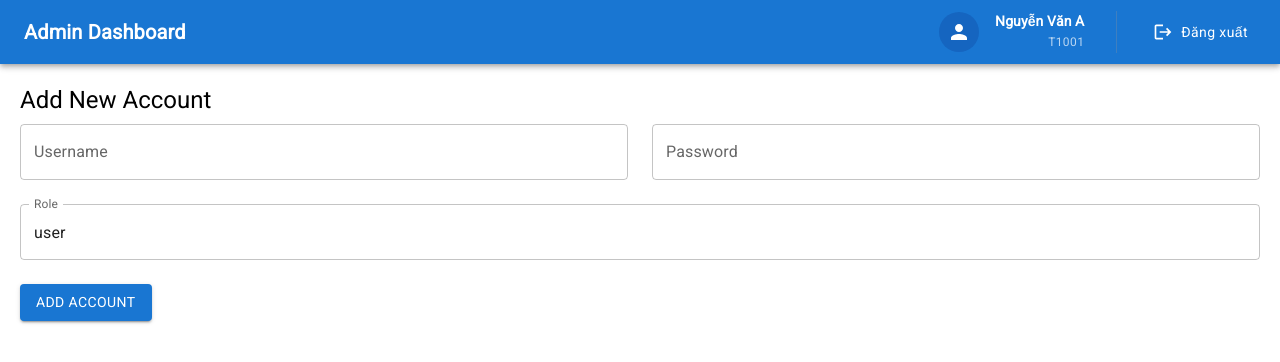
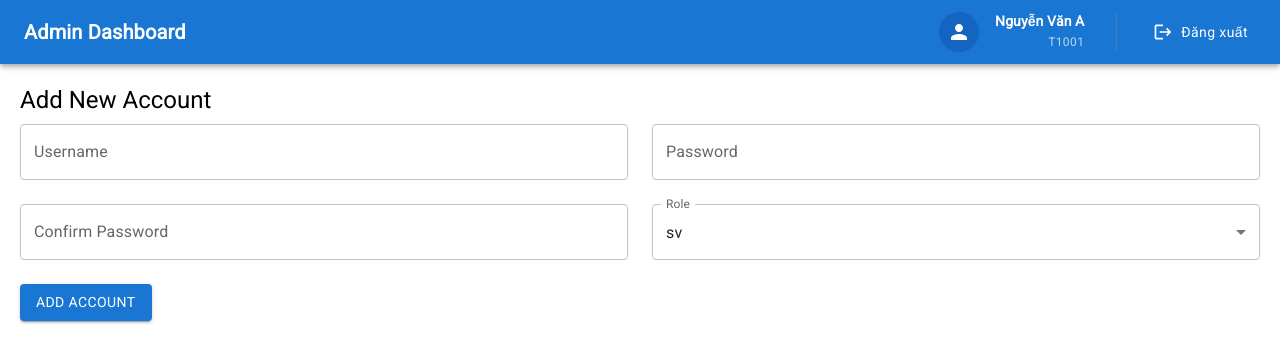
Before and after one commit to ductrong203/KMA_MM, a React (Vite) app in the folder kma_mm/kma_fe/: page /admin/add-account in a window 1280 px wide. Shown: the top 362 px of the page. Built offline with nearby package versions, Linux system fonts and the light colour scheme; sample sign-in values are in the browser's storage; a web font is replaced by a local one.

Commit message:
admin add user

```diff
--- a/kma_mm/kma_fe/src/Api_controller/Service/authService.js
+++ b/kma_mm/kma_fe/src/Api_controller/Service/authService.js
@@ -46,3 +46,23 @@ export const register = async (username, password, confirmPassword) => {
 
     return response.data.message || "Registration successful!"; // Trả về thông báo thành công
 };
+
+
+// Hàm xử lý đăng ký
+export const AdminRegister = async (username, password, confirmPassword, role) => {
+    if (!username || !password || !confirmPassword || !role) {
+        throw new Error("Please fill all fields.");
+    }
+    if (password !== confirmPassword) {
+        throw new Error("Passwords do not match.");
+    }
+
+    const response = await api.post("/auth/register", {
+        username,
+        password,
+        confirmPassword,
+        role
+    });
+
+    return response.data.message || "Registration successful!"; // Trả về thông báo thành công
+};
--- a/kma_mm/kma_fe/src/App.jsx
+++ b/kma_mm/kma_fe/src/App.jsx
@@ -5,7 +5,7 @@ import Dashboard from "./components/Dashboard/Dashboard";
 import AdminDashboard from "./components/Dashboard/AdminDashboard";
 import StudentDashboard from "./components/Dashboard/StudentDashboard";
 import PrivateRoute from "./setPermiss/PrivateRoute";
-import AdminManage from "./components/manage/AdminManage";
+
 import Layout from "./layout/Layout";
 import TrainingDashboard from "./components/Dashboard/TrainingDashboard";
 // Các component chức năng admin
@@ -58,17 +58,7 @@ const App = () => {
             </PrivateRoute>
           }
         />
-        <Route
-          path="/admin/manage"
-          element={
-            <PrivateRoute role={role} allowedRoles={["admin"]}>
-              <Layout Info={info} title="Admin Dashboard">
-                <AdminManage /> {/* Hiển thị component admin manage */}
-              </Layout>
 
-            </PrivateRoute>
-          }
-        />
 
         {/* Route thêm tài khoản */}
         <Route
--- a/kma_mm/kma_fe/src/components/admin/AddAccount.jsx
+++ b/kma_mm/kma_fe/src/components/admin/AddAccount.jsx
@@ -1,30 +1,46 @@
 import React, { useState } from 'react';
-import { Button, TextField, Grid, Typography } from '@mui/material';
-import Layout from '../../layout/Layout';
+import { Button, TextField, Grid, Typography, MenuItem } from '@mui/material';
+import { AdminRegister } from '../../Api_controller/Service/authService';
+
 const AddAccount = () => {
     const [username, setUsername] = useState('');
     const [password, setPassword] = useState('');
-    const [role, setRole] = useState('user');
+    const [confirmPassword, setConfirmPassword] = useState('');
+    const [role, setRole] = useState(6); // Default to 'sv'
 
-    const handleSubmit = () => {
-        // Mock dữ liệu
-        console.log('Adding new account:', { username, password, role });
-        alert(`Account ${username} added successfully!`);
+    const roleMapping = {
+        1: "training",
+        2: "examination",
+        3: "student_manage",
+        4: "library",
+        5: "director",
+        6: "sv",
+        7: "admin",
+    };
+
+    const handleSubmit = async () => {
+        if (password !== confirmPassword) {
+            alert('Passwords do not match!');
+            return;
+        }
+
+        try {
+            const res = await AdminRegister(username, password, confirmPassword, role); // Truyền từng tham số
+            console.log('Adding new account:', { username, password, confirmPassword, role });
+            alert(res); // Hiển thị thông báo từ server
+        } catch (error) {
+            alert(error.message); // Hiển thị lỗi từ hàm AdminRegister
+        }
     };
 
 
-    const trainerInfo = {
-        name: "Nguyễn Văn A",
-        id: "T1001"
-    };
-
     return (
         <div>
-
-
-
-            <Typography variant="h5" gutterBottom>Add New Account</Typography>
+            <Typography variant="h5" gutterBottom>
+                Add New Account
+            </Typography>
             <Grid container spacing={3}>
+                {/* Username */}
                 <Grid item xs={12} sm={6}>
                     <TextField
                         label="Username"
@@ -34,6 +50,8 @@ const AddAccount = () => {
                         onChange={(e) => setUsername(e.target.value)}
                     />
                 </Grid>
+
+                {/* Password */}
                 <Grid item xs={12} sm={6}>
                     <TextField
                         label="Password"
@@ -44,22 +62,44 @@ const AddAccount = () => {
                         onChange={(e) => setPassword(e.target.value)}
                     />
                 </Grid>
-                <Grid item xs={12}>
+
+                {/* Confirm Password */}
+                <Grid item xs={12} sm={6}>
                     <TextField
+                        label="Confirm Password"
+                        variant="outlined"
+                        fullWidth
+                        type="password"
+                        value={confirmPassword}
+                        onChange={(e) => setConfirmPassword(e.target.value)}
+                    />
+                </Grid>
+
+                {/* Role */}
+                <Grid item xs={12} sm={6}>
+                    <TextField
+                        select
                         label="Role"
                         variant="outlined"
                         fullWidth
                         value={role}
-                        onChange={(e) => setRole(e.target.value)}
-                    />
+                        onChange={(e) => setRole(parseInt(e.target.value))}
+                    >
+                        {Object.entries(roleMapping).map(([key, value]) => (
+                            <MenuItem key={key} value={key}>
+                                {value}
+                            </MenuItem>
+                        ))}
+                    </TextField>
                 </Grid>
+
+                {/* Submit Button */}
                 <Grid item xs={12}>
                     <Button variant="contained" color="primary" onClick={handleSubmit}>
                         Add Account
                     </Button>
                 </Grid>
             </Grid>
-
         </div>
     );
 };
--- a/kma_mm/kma_fe/src/components/manage/AdminManage.jsx
+++ /dev/null
@@ -1,10 +0,0 @@
-// components/Dashboard/AdminManage.jsx
-import React from "react";
-import { Link } from "react-router-dom";
-const AdminManage = () => {
-    return <div>Admin Manage Page
-        <Link to="/login">Logout</Link>
-    </div>;
-};
-
-export default AdminManage;
```
